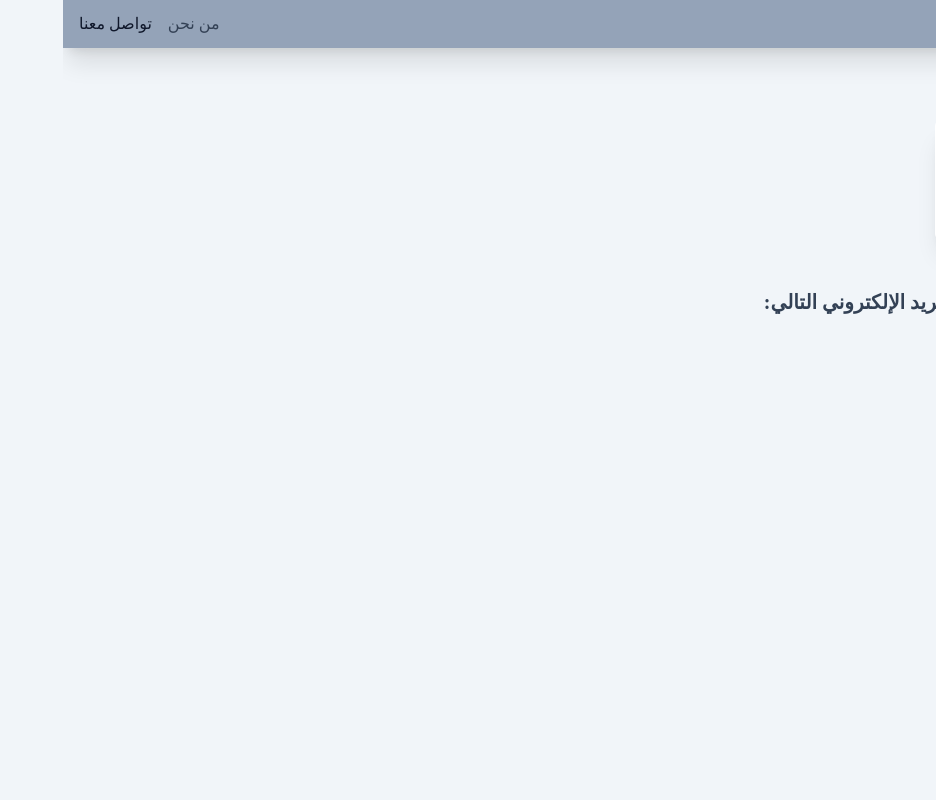
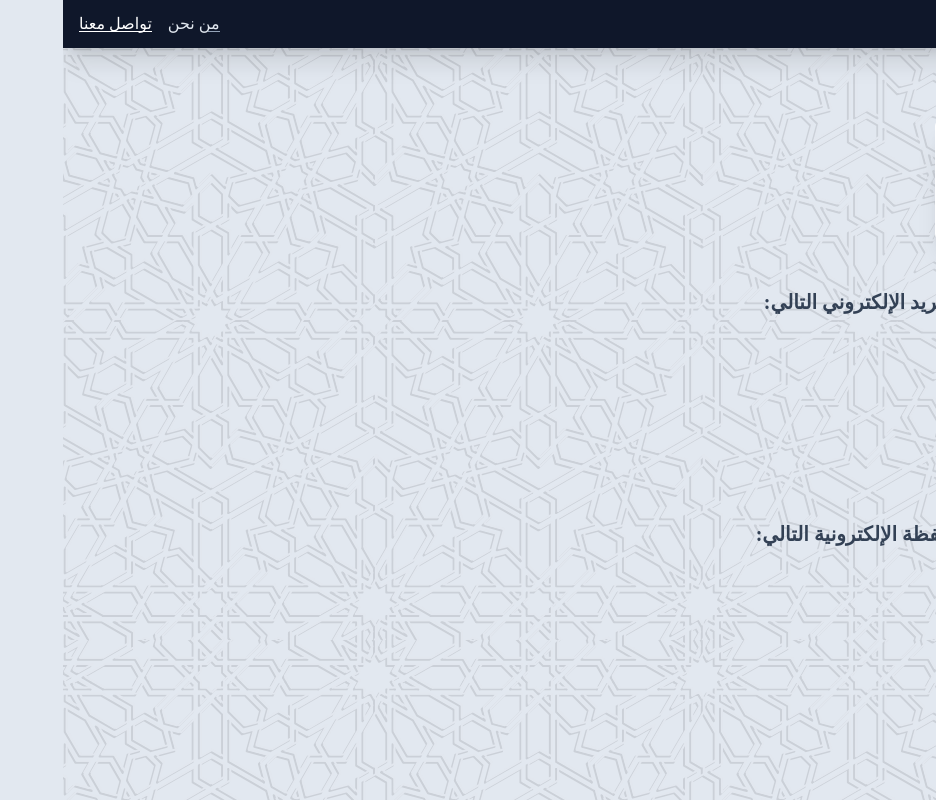
Before and after one commit to AnsBdran/Al-Kitab-center, a React (Vite) app: page /contact in a window 1280 px wide. Shown: the whole page, without its empty margins (344-1280 px from the left). Built offline with nearby package versions, Linux system fonts and the light colour scheme; a web font is replaced by a local one.

Commit message:
made some visual enhancement.

```diff
--- a/index.html
+++ b/index.html
@@ -7,7 +7,7 @@
     <title>مركز الكتاب</title>
   </head>
   <body id="root">
-    <div>اثممخ</div>
+    <div></div>
     <script type="module" src="/src/main.jsx"></script>
   </body>
 </html>
--- a/src/components/header/header.jsx
+++ b/src/components/header/header.jsx
@@ -7,7 +7,7 @@
 
 export default function Header() {
   return (
-    <header className="flex justify-between py-3 px-4 bg-slate-400 shadow-xl">
+    <header className="flex justify-between py-3 px-4 bg-slate-900 text-slate-200 shadow-xl">
       <Link to="/">
         <span> مركز الكتاب</span>
       </Link>
--- a/src/components/nav/nav.jsx
+++ b/src/components/nav/nav.jsx
@@ -1,17 +1,23 @@
-import React from "react";
 import { NavLink } from "react-router-dom";
 
 export default function Nav() {
   return (
     <nav>
       <ul className="flex justify-center gap-4">
-        <li>
-          <NavLink to="/about">من نحن</NavLink>
-        </li>
-        <li>
-          <NavLink to="/contact">تواصل معنا</NavLink>
-        </li>
+        <Link to="/about">من نحن</Link>
+        <Link to="/contact">تواصل معنا</Link>
       </ul>
     </nav>
   );
 }
+
+const Link = ({ to, children }) => (
+  <li>
+    <NavLink
+      to={to}
+      className="relative before:absolute before:bg-slate-400 before:h-px before:bottom-0 before:w-3 before:transition-all"
+    >
+      {children}
+    </NavLink>
+  </li>
+);
--- a/src/components/social-icons/social-icons.jsx
+++ b/src/components/social-icons/social-icons.jsx
@@ -128,3 +128,90 @@
     />
   </svg>
 );
+
+export const Email = ({ className }) => (
+  <svg
+    xmlns="http://www.w3.org/2000/svg"
+    viewBox="0 0 48 48"
+    width="96"
+    height="96"
+    className={className}
+  >
+    <linearGradient
+      id="ih57~iPYXZc1kJhp8CBgEa"
+      x1="18.921"
+      x2="25.143"
+      y1="5.715"
+      y2="26.715"
+      gradientUnits="userSpaceOnUse"
+    >
+      <stop offset="0" stop-color="#0078d3" />
+      <stop offset="1" stop-color="#0858a1" />
+    </linearGradient>
+    <path
+      fill="url(#ih57~iPYXZc1kJhp8CBgEa)"
+      d="M43,29.452H5V16.554c0-0.686,0.352-1.325,0.932-1.691l16.466-10.4c0.979-0.618,2.225-0.618,3.204,0l16.466,10.4C42.648,15.23,43,15.868,43,16.554V29.452z"
+    />
+    <linearGradient
+      id="ih57~iPYXZc1kJhp8CBgEb"
+      x1="24"
+      x2="24"
+      y1="13.416"
+      y2="27.233"
+      gradientUnits="userSpaceOnUse"
+    >
+      <stop offset="0" stop-color="#fff" />
+      <stop offset=".24" stop-color="#f8f8f7" />
+      <stop offset="1" stop-color="#e3e3e1" />
+    </linearGradient>
+    <path
+      fill="url(#ih57~iPYXZc1kJhp8CBgEb)"
+      d="M38,32H10V14c0-0.552,0.448-1,1-1h26c0.552,0,1,0.448,1,1V32z"
+    />
+    <linearGradient
+      id="ih57~iPYXZc1kJhp8CBgEc"
+      x1="18"
+      x2="30"
+      y1="22.764"
+      y2="22.764"
+      gradientUnits="userSpaceOnUse"
+    >
+      <stop offset="0" stop-color="#c965eb" />
+      <stop offset="1" stop-color="#c767e5" />
+    </linearGradient>
+    <path
+      fill="url(#ih57~iPYXZc1kJhp8CBgEc)"
+      d="M18.607,21.441H22v8c0,0.552,0.448,1,1,1h2c0.552,0,1-0.448,1-1v-8h3.393c0.54,0,0.81-0.653,0.428-1.034l-4.964-4.964c-0.473-0.473-1.241-0.473-1.714,0l-4.964,4.964C17.797,20.788,18.067,21.441,18.607,21.441z"
+    />
+    <linearGradient
+      id="ih57~iPYXZc1kJhp8CBgEd"
+      x1="25.886"
+      x2="37.997"
+      y1="27.936"
+      y2="45.269"
+      gradientUnits="userSpaceOnUse"
+    >
+      <stop offset="0" stop-color="#3ccbf4" />
+      <stop offset="1" stop-color="#1fa0e5" />
+    </linearGradient>
+    <path
+      fill="url(#ih57~iPYXZc1kJhp8CBgEd)"
+      d="M43,17v21.256C43,39.219,42.206,40,41.226,40H9.56l4.803-6.327L43,17z"
+    />
+    <linearGradient
+      id="ih57~iPYXZc1kJhp8CBgEe"
+      x1="3.074"
+      x2="39.962"
+      y1="27.236"
+      y2="45.125"
+      gradientUnits="userSpaceOnUse"
+    >
+      <stop offset="0" stop-color="#28afea" />
+      <stop offset="1" stop-color="#0b88da" />
+    </linearGradient>
+    <path
+      fill="url(#ih57~iPYXZc1kJhp8CBgEe)"
+      d="M5,17v21.256C5,39.219,5.794,40,6.774,40h34.453c0.56,0,1.053-0.26,1.378-0.658L5,17z"
+    />
+  </svg>
+);
--- a/src/index.css
+++ b/src/index.css
@@ -6,9 +6,11 @@
 
 body {
   font-family: "Baloo Bhaijaan 2", cursive;
-  @apply text-slate-700 bg-slate-100 min-h-screen;
+  @apply text-slate-700 bg-slate-200 min-h-screen;
+  background-image: url("../public/pattern.svg");
+  background-blend-mode: darken;
 }
 
 a.active {
-  @apply text-slate-900 font-medium;
+  @apply text-white before:w-full before:bg-white;
 }
--- a/src/routes/contact/contact.jsx
+++ b/src/routes/contact/contact.jsx
@@ -1,5 +1,6 @@
 import React from "react";
 import {
+  Email,
   Facebook,
   Instagram,
   Youtube,
@@ -9,7 +10,7 @@
   return (
     <main className="px-4 py-8">
       <Title>تواصل معنا عبر مواقع التواصل الإجتماعى التالية:</Title>
-      <section className="flex gap-4 mb-12   ">
+      <Section className=" ">
         <ContactCard link="https://www.facebook.com/people/%D9%85%D8%B1%D9%83%D8%B2-%D8%A7%D9%84%D9%83%D8%AA%D8%A7%D8%A8-%D9%84%D8%AA%D8%B9%D9%84%D9%8A%D9%85-%D8%A7%D9%84%D9%82%D8%B1%D8%A2%D9%86-%D8%A7%D9%84%D9%83%D8%B1%D9%8A%D9%85-%D9%88%D8%A7%D9%84%D8%B3%D9%86%D8%A9-%D8%A7%D9%84%D9%86%D8%A8%D9%88%D9%8A%D8%A9/100064249261031/">
           <Facebook />
         </ContactCard>
@@ -19,9 +20,18 @@
         <ContactCard>
           <Instagram />
         </ContactCard>
-      </section>
+      </Section>
       <Title>
         نسعد باستقبال اقتراحاتِكُم واستفساراتِكُم عبر البريد الإلكتروني التالي:
+      </Title>
+      <Section>
+        <ContactCard link="mailto:">
+          <Email className="mx-auto" />
+          hello@alkitab.ps
+        </ContactCard>
+      </Section>
+      <Title>
+        نستقبل مساهماتكم وصدقاتكم على حساب المحفظة الإلكترونية التالي:
       </Title>
     </main>
   );
@@ -38,3 +48,7 @@
 const Title = ({ children }) => (
   <h2 className="text-xl mb-3 font-semibold">{children}</h2>
 );
+
+const Section = ({ children }) => (
+  <section className="flex gap-4 mb-12  ">{children}</section>
+);
--- a/src/routes/home/home.jsx
+++ b/src/routes/home/home.jsx
@@ -5,6 +5,7 @@
   return (
     <div>
       <Hero />
+      {/* <img src="pattern.svg" alt="pattern" /> */}
     </div>
   );
 }
```
Also changed, not shown: public/imgs/email.svg (added), public/pattern.svg (added).
